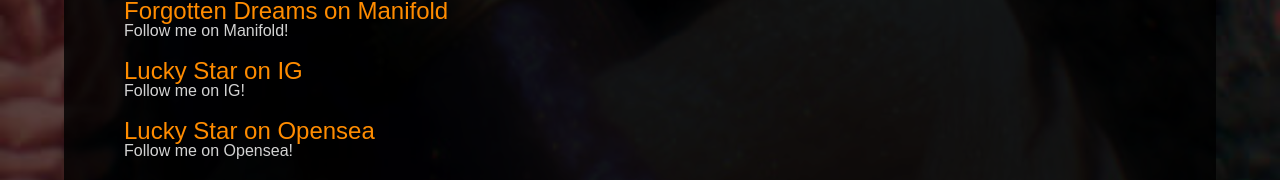
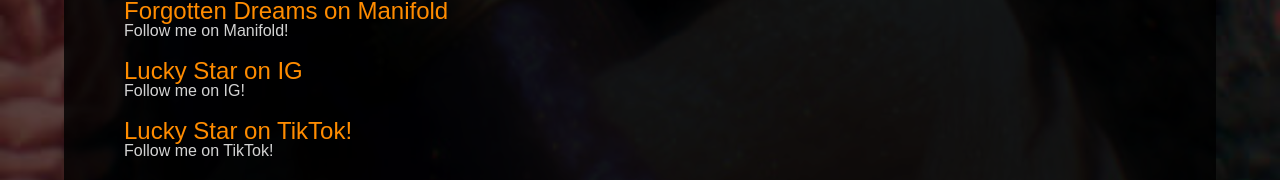
Before and after one commit to LuckySt-ar/luckyst-ar.github.io, a Jekyll site: the page built from links.markdown, in a window 1280 px wide. Shown: the part 696-876 px from the top of the page. Built offline with Jekyll 4.4.1, drawn with Linux system fonts in a browser that asks for light colours.

Commit message:
added Tiktok

```diff
--- a/_data/links.yml
+++ b/_data/links.yml
@@ -12,6 +12,10 @@
 - name: Lucky Star on IG
   description: Follow me on IG!
   url: https://instagram.com/luckyst_ar?igshid=YmMyMTA2M2Y=
+
+- name: Lucky Star on TikTok!
+  description: Follow me on TikTok!
+  url: https://www.tiktok.com/@luckys_tar
 
 - name: Lucky Star on Opensea
   description: Follow me on Opensea!
```
